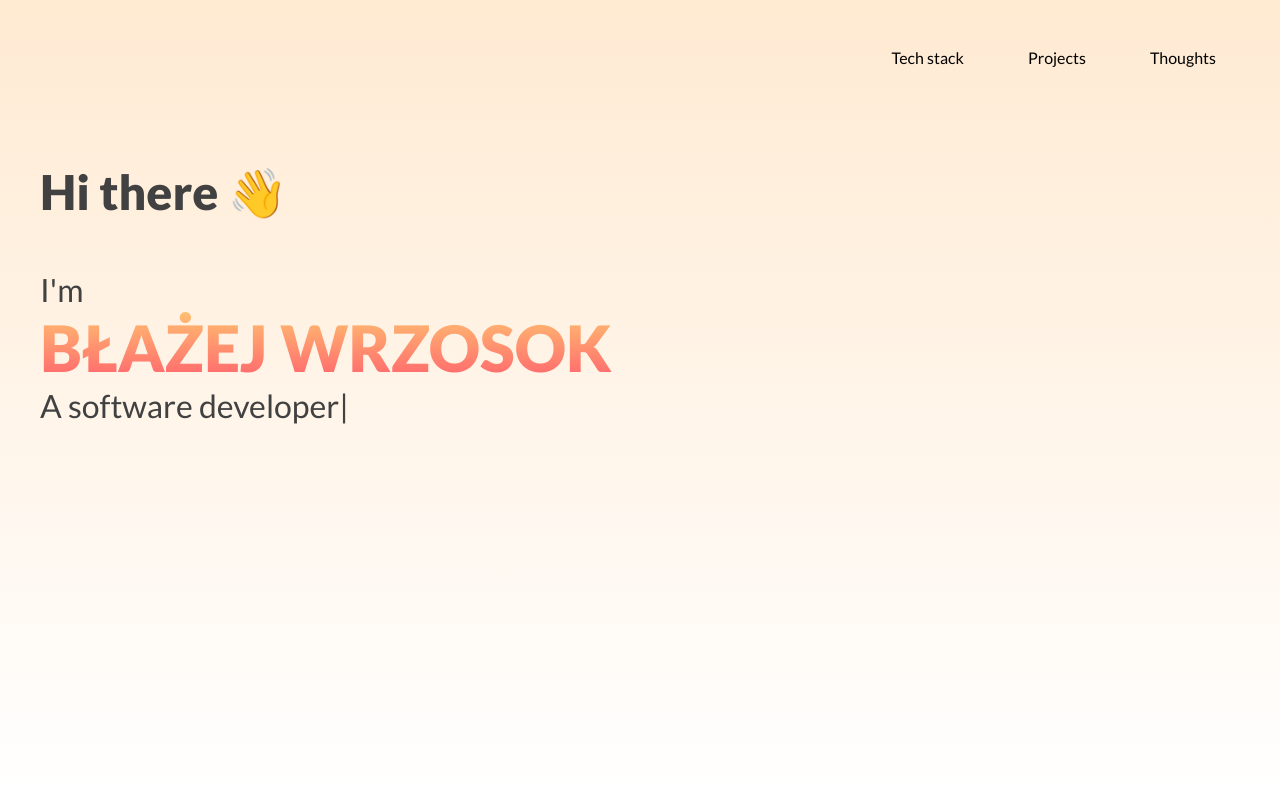
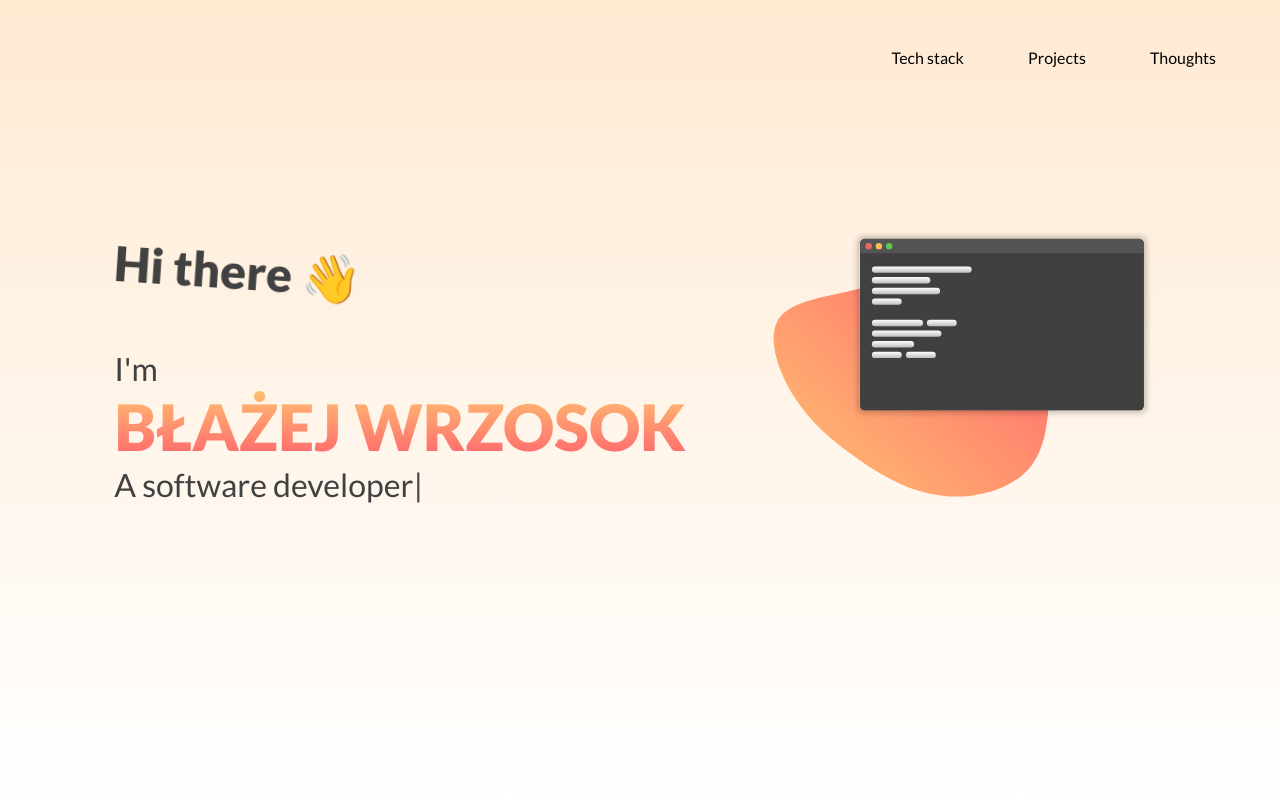
Before and after one commit to wblazej/wblz.xyz, a React (Create React App) app: page / in a window 1280 px wide. Shown: the top 800 px of the page. Built offline with nearby package versions, Linux system fonts and the light colour scheme.

Commit message:
website header design changes

```diff
--- a/package.json
+++ b/package.json
@@ -10,12 +10,11 @@
     "@types/node": "^16.7.13",
     "@types/react": "^17.0.20",
     "@types/react-dom": "^17.0.9",
-    "@types/react-typist": "^2.0.3",
+    "classnames": "^2.3.1",
     "react": "^17.0.2",
     "react-dom": "^17.0.2",
     "react-scripts": "5.0.0",
     "react-scroll-parallax": "^2.4.3",
-    "react-typist": "^2.0.5",
     "sass": "^1.48.0",
     "typescript": "^4.4.2",
     "web-vitals": "^2.1.0"
--- a/src/components/Home.tsx
+++ b/src/components/Home.tsx
@@ -1,6 +1,6 @@
 import './../style/home.scss';
-import Typist from 'react-typist';
-
+import Terminal from '../svg/Terminal';
+import TypingAnimation from './TypingAnimation';
 
 const Home = () => {
     return (
@@ -11,13 +11,18 @@ const Home = () => {
                 <a href="#">Thoughts</a>
             </nav>
             <header>
-                <p className="hi-there">Hi there 👋</p>
-                <p>I'm</p>
-                <h1>Błażej Wrzosok</h1>
+                <div className="name">
+                    <p className="hi-there">Hi there 👋</p>
+                    <p>I'm</p>
+                    <h1>Błażej Wrzosok</h1>
 
-                <p>
-                    <Typist>A software developer</Typist>
-                </p>
+                    <p>
+                        <TypingAnimation text="A software developer" delay={1000} />
+                    </p>
+                </div>
+                <div className="image">
+                    <Terminal/>
+                </div>
             </header>
         </div>
     )
--- /dev/null
+++ b/src/components/TypingAnimation.tsx
@@ -0,0 +1,39 @@
+import { useEffect, useState } from 'react';
+import './../style/typingAnimation.scss';
+import classNames from 'classnames';
+
+interface IProps {
+    text: string;
+    speed?: number;
+    delay?: number;
+}
+
+const TypingAnimation = (props: IProps) => {
+    const [position, setPosition] = useState(0)
+    const [whileTyping, setWhileTyping] = useState(false)
+
+    useEffect(() => {
+        setTimeout(() => {
+            setWhileTyping(true)
+
+            const clock = setInterval(() => {
+                setPosition(position => {
+                    if (position === props.text.length - 1) {
+                        setWhileTyping(false)
+                        clearInterval(clock)
+                    }
+                    return position + 1
+                })
+            }, Math.round(1000 / (props.speed ? props.speed : 20)))
+        }, props.delay ? props.delay : 0)
+    }, [setPosition])
+
+    return (
+        <span className="typing-animation">
+            <span className="text">{props.text.substring(0, position)}</span>
+            <span className={classNames("cursor", !whileTyping && "blinking")}>|</span>
+        </span>
+    )
+}
+
+export default TypingAnimation;
--- a/src/style/home.scss
+++ b/src/style/home.scss
@@ -36,12 +36,14 @@
     }
 
     header {
-        max-width: 1200px;
-        margin-left: auto;
-        margin-right: auto;
-        margin-top: 5em;
+        margin-top: 18vh;
         animation: header-animation .5s;
+        display: flex;
+        align-items: center;
+        justify-content: center;
+        flex-wrap: wrap;
 
+        .name {
             h1 {
                 font-family: 'Lato', sans-serif;
                 font-size: 4rem;
@@ -63,17 +65,28 @@
             .hi-there {
                 font-size: 3rem;
                 margin-bottom: 1em;
-            animation: hi-there-animation 1s;
+                animation: hi-there-animation 5s infinite;
                 animation-delay: .5s;
                 width: fit-content;
                 font-weight: 900;
 
                 @keyframes hi-there-animation {
                     0% { transform: rotate(0deg); }
-                50% { transform: rotate(10deg); }
-                100% { transform: rotate(0deg); }
+                    5% { transform: rotate(10deg); }
+                    10% { transform: rotate(0deg); }
                 }
             }
+        }
+
+        .image {
+            margin-left: 5em;
+            max-width: 400px;
+            svg {
+                width: 100%;
+                height: 100%;
+            }
+        }
+
 
         @keyframes header-animation {
             from {
@@ -86,4 +99,33 @@
             }
         }
     }
+
+    @media screen and (max-width: 1150px) {
+        header {
+            justify-content: start;
+            width: 80%;
+            margin-left: auto;
+            margin-right: auto;
+            .image {
+                display: none;
             }
+        }
+    }
+
+    @media screen and (max-width: 500px) {
+        nav {
+            justify-content: center;
+            a { margin: 1em; }
+        }
+
+        header {
+            .name {
+                .hi-there { font-size: 2rem; }
+                h1 {
+                    font-size: 3rem;
+                }
+                p {font-size: 1.5rem; }
+            }
+        }
+    }
+}
--- /dev/null
+++ b/src/style/typingAnimation.scss
@@ -0,0 +1,11 @@
+.typing-animation {
+    .cursor.blinking {
+        animation: cursor-blinking .8s infinite;
+
+        @keyframes cursor-blinking {
+            0% { opacity: 1; }
+            50% { opacity: 0; }
+            100% { opacity: 1; }
+        }
+    }
+}
--- /dev/null
+++ b/src/svg/Terminal.tsx
@@ -0,0 +1,84 @@
+const Terminal = () => <svg width="1231" height="890" viewBox="0 0 1231 890" fill="none" xmlns="http://www.w3.org/2000/svg">
+<g clip-path="url(#clip0_17_30)">
+<path d="M727.087 153.511C784.541 199.724 827.007 260.925 849.489 325.873C873.22 390.821 874.469 460.765 870.722 533.207C866.975 606.898 856.983 683.087 815.766 735.545C774.549 789.252 703.356 817.979 633.412 826.722C563.468 835.465 494.773 822.975 433.572 799.244C372.371 774.264 317.415 740.541 257.463 695.577C198.76 651.862 133.812 598.155 83.852 518.219C33.892 438.283 -1.08003 330.869 45.133 274.664C92.595 218.459 219.993 212.214 313.668 182.238C407.343 152.262 464.797 97.306 530.994 86.065C595.942 74.824 669.633 107.298 727.087 153.511Z" fill="url(#paint0_linear_17_30)"/>
+<g filter="url(#filter0_d_17_30)">
+<rect x="289" y="36" width="874.228" height="529" rx="15" fill="#404040"/>
+</g>
+<path d="M289 51C289 42.7157 295.716 36 304 36H1148.23C1156.51 36 1163.23 42.7157 1163.23 51V80.6303H289V51Z" fill="#545454"/>
+<circle cx="315.909" cy="58.9714" r="9.84491" fill="#ED6A5E"/>
+<circle cx="347.413" cy="58.9714" r="9.84491" fill="#F5BE4F"/>
+<circle cx="378.917" cy="58.9714" r="9.84491" fill="#61C554"/>
+<rect x="325.754" y="121.323" width="307.161" height="19.6898" rx="9.84491" fill="url(#paint1_linear_17_30)"/>
+<rect x="325.754" y="154.139" width="179.834" height="19.6898" rx="9.84491" fill="url(#paint2_linear_17_30)"/>
+<rect x="325.754" y="186.955" width="210.025" height="19.6898" rx="9.84491" fill="url(#paint3_linear_17_30)"/>
+<rect x="325.754" y="219.772" width="91.8859" height="19.6898" rx="9.84491" fill="url(#paint4_linear_17_30)"/>
+<rect x="325.754" y="285.404" width="157.519" height="19.6898" rx="9.84491" fill="url(#paint5_linear_17_30)"/>
+<rect x="495.087" y="285.404" width="91.8859" height="19.6898" rx="9.84491" fill="url(#paint6_linear_17_30)"/>
+<rect x="325.754" y="318.221" width="213.963" height="19.6898" rx="9.84491" fill="url(#paint7_linear_17_30)"/>
+<rect x="325.754" y="351.037" width="129.953" height="19.6898" rx="9.84491" fill="url(#paint8_linear_17_30)"/>
+<rect x="325.754" y="383.854" width="91.8859" height="19.6898" rx="9.84491" fill="url(#paint9_linear_17_30)"/>
+<rect x="430.767" y="383.854" width="91.8859" height="19.6898" rx="9.84491" fill="url(#paint10_linear_17_30)"/>
+</g>
+<defs>
+<filter id="filter0_d_17_30" x="264" y="11" width="924.228" height="579" filterUnits="userSpaceOnUse" color-interpolation-filters="sRGB">
+<feFlood flood-opacity="0" result="BackgroundImageFix"/>
+<feColorMatrix in="SourceAlpha" type="matrix" values="0 0 0 0 0 0 0 0 0 0 0 0 0 0 0 0 0 0 127 0" result="hardAlpha"/>
+<feMorphology radius="5" operator="dilate" in="SourceAlpha" result="effect1_dropShadow_17_30"/>
+<feOffset/>
+<feGaussianBlur stdDeviation="10"/>
+<feComposite in2="hardAlpha" operator="out"/>
+<feColorMatrix type="matrix" values="0 0 0 0 0 0 0 0 0 0 0 0 0 0 0 0 0 0 0.25 0"/>
+<feBlend mode="normal" in2="BackgroundImageFix" result="effect1_dropShadow_17_30"/>
+<feBlend mode="normal" in="SourceGraphic" in2="effect1_dropShadow_17_30" result="shape"/>
+</filter>
+<linearGradient id="paint0_linear_17_30" x1="23.526" y1="829.516" x2="763.003" y2="-12.2127" gradientUnits="userSpaceOnUse">
+<stop stop-color="#FFC371"/>
+<stop offset="1" stop-color="#FF5F6D"/>
+</linearGradient>
+<linearGradient id="paint1_linear_17_30" x1="479.335" y1="121.323" x2="479.335" y2="141.012" gradientUnits="userSpaceOnUse">
+<stop stop-color="white"/>
+<stop offset="1" stop-color="#BEBEBE"/>
+</linearGradient>
+<linearGradient id="paint2_linear_17_30" x1="415.671" y1="154.139" x2="415.671" y2="173.829" gradientUnits="userSpaceOnUse">
+<stop stop-color="white"/>
+<stop offset="1" stop-color="#BEBEBE"/>
+</linearGradient>
+<linearGradient id="paint3_linear_17_30" x1="430.767" y1="186.955" x2="430.767" y2="206.645" gradientUnits="userSpaceOnUse">
+<stop stop-color="white"/>
+<stop offset="1" stop-color="#BEBEBE"/>
+</linearGradient>
+<linearGradient id="paint4_linear_17_30" x1="371.697" y1="219.772" x2="371.697" y2="239.462" gradientUnits="userSpaceOnUse">
+<stop stop-color="white"/>
+<stop offset="1" stop-color="#BEBEBE"/>
+</linearGradient>
+<linearGradient id="paint5_linear_17_30" x1="404.514" y1="285.404" x2="404.514" y2="305.094" gradientUnits="userSpaceOnUse">
+<stop stop-color="white"/>
+<stop offset="1" stop-color="#BEBEBE"/>
+</linearGradient>
+<linearGradient id="paint6_linear_17_30" x1="541.03" y1="285.404" x2="541.03" y2="305.094" gradientUnits="userSpaceOnUse">
+<stop stop-color="white"/>
+<stop offset="1" stop-color="#BEBEBE"/>
+</linearGradient>
+<linearGradient id="paint7_linear_17_30" x1="432.736" y1="318.221" x2="432.736" y2="337.911" gradientUnits="userSpaceOnUse">
+<stop stop-color="white"/>
+<stop offset="1" stop-color="#BEBEBE"/>
+</linearGradient>
+<linearGradient id="paint8_linear_17_30" x1="390.731" y1="351.037" x2="390.731" y2="370.727" gradientUnits="userSpaceOnUse">
+<stop stop-color="white"/>
+<stop offset="1" stop-color="#BEBEBE"/>
+</linearGradient>
+<linearGradient id="paint9_linear_17_30" x1="371.697" y1="383.854" x2="371.697" y2="403.543" gradientUnits="userSpaceOnUse">
+<stop stop-color="white"/>
+<stop offset="1" stop-color="#BEBEBE"/>
+</linearGradient>
+<linearGradient id="paint10_linear_17_30" x1="476.71" y1="383.854" x2="476.71" y2="403.543" gradientUnits="userSpaceOnUse">
+<stop stop-color="white"/>
+<stop offset="1" stop-color="#BEBEBE"/>
+</linearGradient>
+<clipPath id="clip0_17_30">
+<rect width="1231" height="890" fill="white"/>
+</clipPath>
+</defs>
+</svg>
+
+export default Terminal;
```
Also changed, not shown: 1 other file (tests, documents, lock files or other folders). Lines whose indentation alone changed are shown as unchanged.
